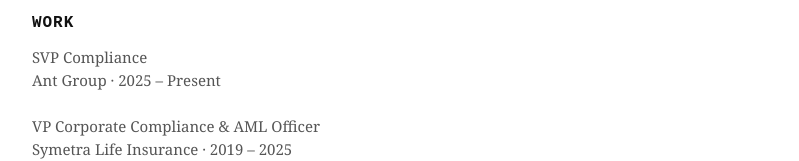
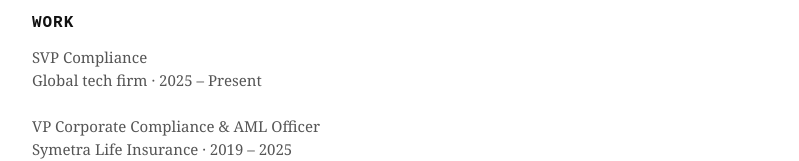
Before and after one commit to understandmykiwi/my-portfolio, a SvelteKit app: page / in a window 1280 px wide. Shown: the part 641-802 px from the top of the page, without its empty margins (240-1039 px from the left). Built offline with nearby package versions, Linux system fonts and the light colour scheme.

Commit message:
anonymize job

```diff
--- a/src/routes/+page.svelte
+++ b/src/routes/+page.svelte
@@ -5,7 +5,7 @@
 
 <div class="entry">
   <span class="entry-role">SVP Compliance</span>
-  <span class="entry-sub">Ant Group · 2025 – Present</span>
+  <span class="entry-sub">Global tech firm · 2025 – Present</span>
 </div>
 <div class="entry">
   <span class="entry-role">VP Corporate Compliance & AML Officer</span>
```
